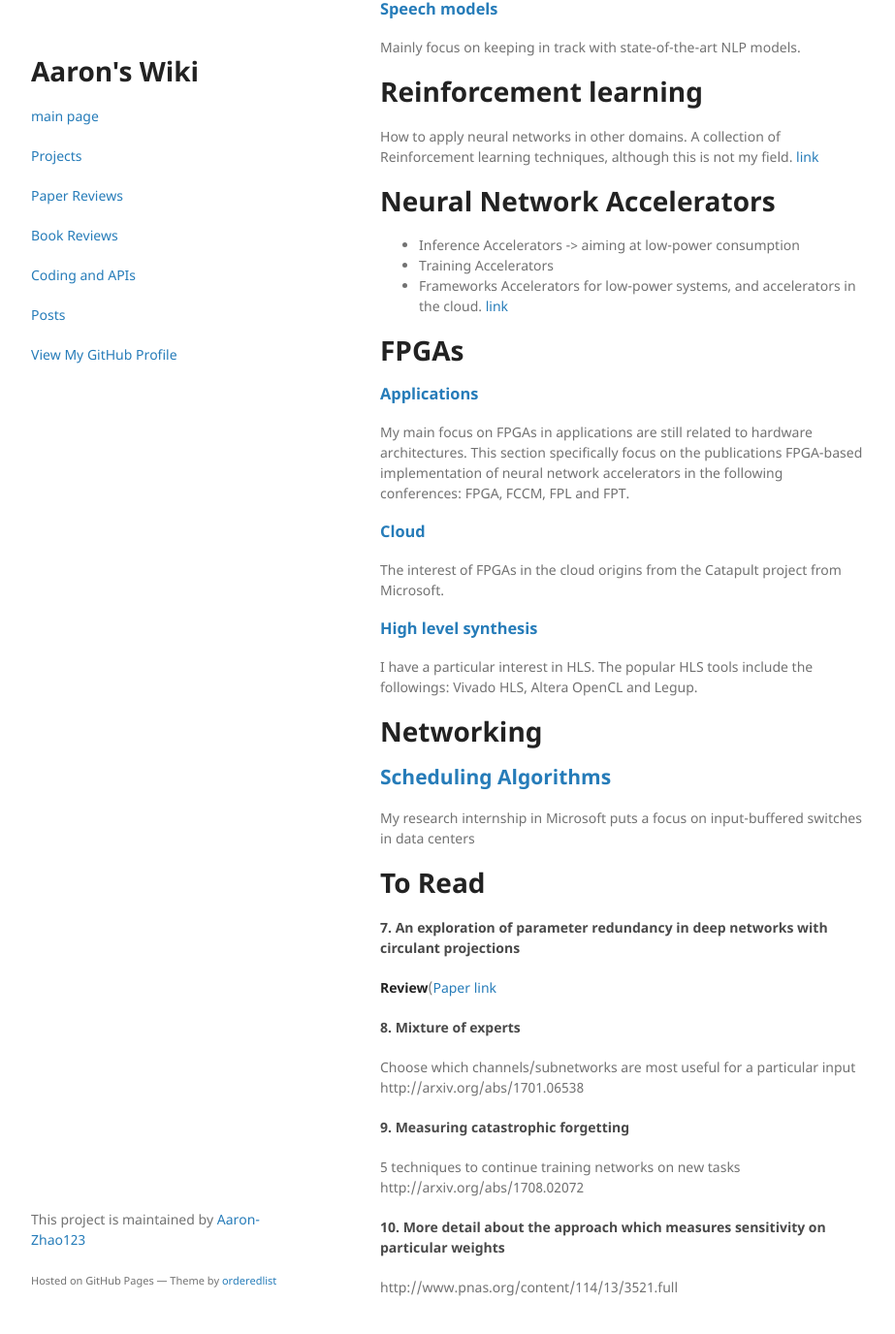
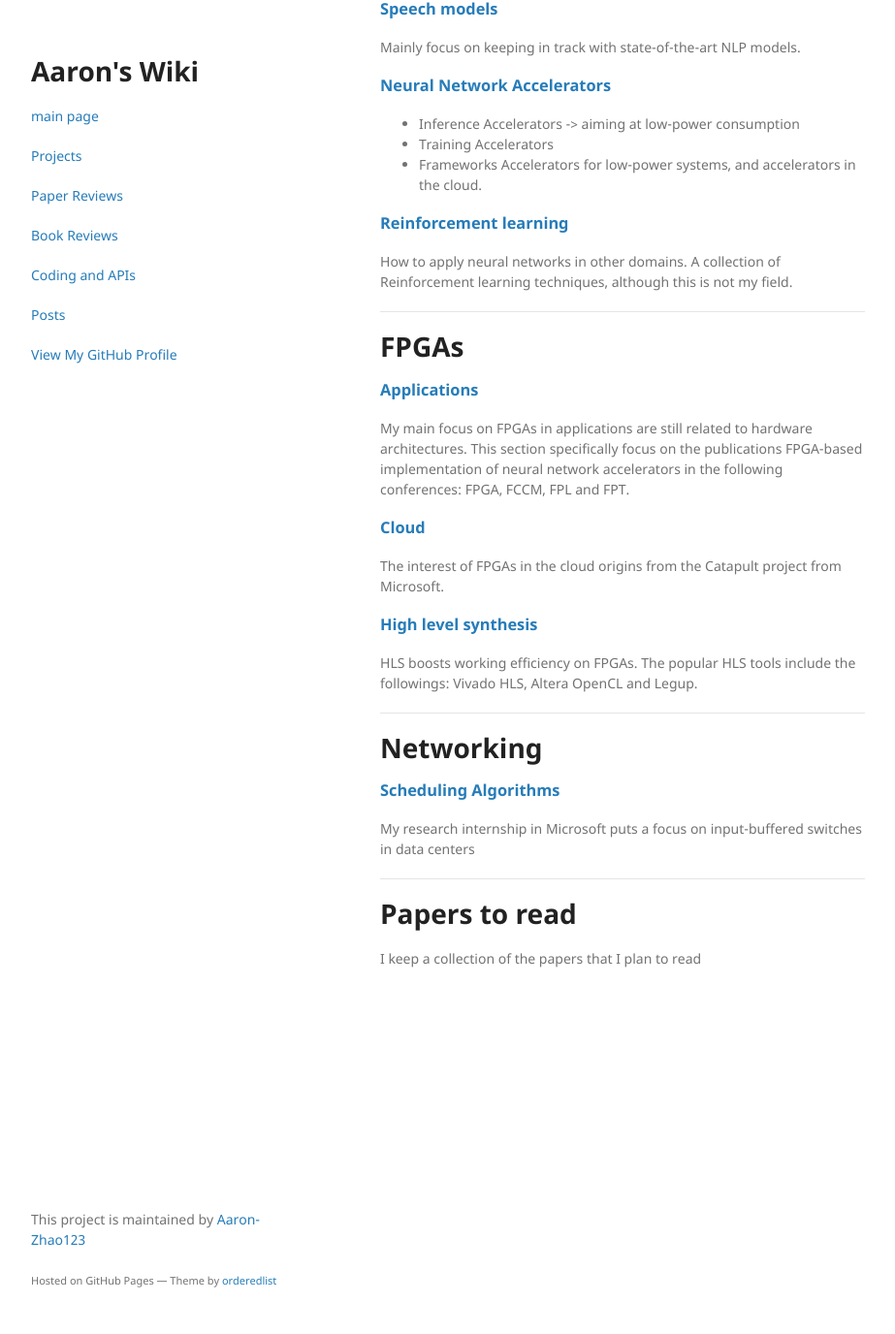
Before and after one commit to Aaron-Zhao123/blog, a Jekyll site: the page built from papers/papers_index.md, in a window 1280 px wide and 1400 px high, scrolled down 596 px. Shown: the top 1376 px of the window at 97% size, without its empty margins (178-1101 px from the left). Built offline with Jekyll 4.4.1, drawn with Linux system fonts in a browser that asks for light colours; our own code applies the rules of GitHub Pages for plain Markdown files.

Commit message:
changed formatting

```diff
--- a/papers/papers_index.md
+++ b/papers/papers_index.md
@@ -26,17 +26,17 @@
 ### [ Speech models](/blog/papers/speech/speech.html)
 Mainly focus on keeping in track with state-of-the-art NLP models.
 
-# Reinforcement learning
-How to apply neural networks in other domains.
-A collection of Reinforcement learning techniques, although this is not my field.
-[link](/blog/papers/nn_app/app_summary.html)
-
-# Neural Network Accelerators
+### [Neural Network Accelerators](/blog/papers/nn_accelerator/acc_summary.html)
 * Inference Accelerators -> aiming at low-power consumption
 * Training Accelerators
 * Frameworks
 Accelerators for low-power systems, and accelerators in the cloud.
-[link](/blog/papers/nn_accelerator/acc_summary.html)
+
+### [Reinforcement learning](/blog/papers/nn_app/app_summary.html)
+How to apply neural networks in other domains.
+A collection of Reinforcement learning techniques, although this is not my field.
+
+***
 
 # [](#fpga)FPGAs
 ### [Applications](/blog/papers/fpga_nn/fpgann_summary.html)
@@ -46,25 +46,15 @@
 The interest of FPGAs in the cloud origins from the Catapult project from Microsoft.
 
 ### [High level synthesis](/blog/papers/pruning/pruning_summary.html)
-I have a particular interest in HLS. The popular HLS tools include the followings: Vivado HLS, Altera OpenCL and Legup.
+HLS boosts working efficiency on FPGAs. The popular HLS tools include the followings: Vivado HLS, Altera OpenCL and Legup.
 
-# [](#others)Networking
-## [Scheduling Algorithms](/blog/papers/others/scheduling.html)
+***
+
+# [](#networking)Networking
+### [Scheduling Algorithms](/blog/papers/others/scheduling.html)
 My research internship in Microsoft puts a focus on input-buffered switches in data centers
 
-# To Read
+***
 
-
-#### 7. An exploration of parameter redundancy in deep networks with circulant projections
-**Review**([Paper link](https://arxiv.org/abs/1502.03436)
-
-#### 8. Mixture of experts
-Choose which channels/subnetworks are most useful for a particular input
-http://arxiv.org/abs/1701.06538
-
-#### 9. Measuring catastrophic forgetting
-5 techniques to continue training networks on new tasks
-http://arxiv.org/abs/1708.02072
-
-#### 10. More detail about the approach which measures sensitivity on particular weights
-http://www.pnas.org/content/114/13/3521.full
+# [](#others)Papers to read
+I keep a collection of the papers that I plan to read
```
